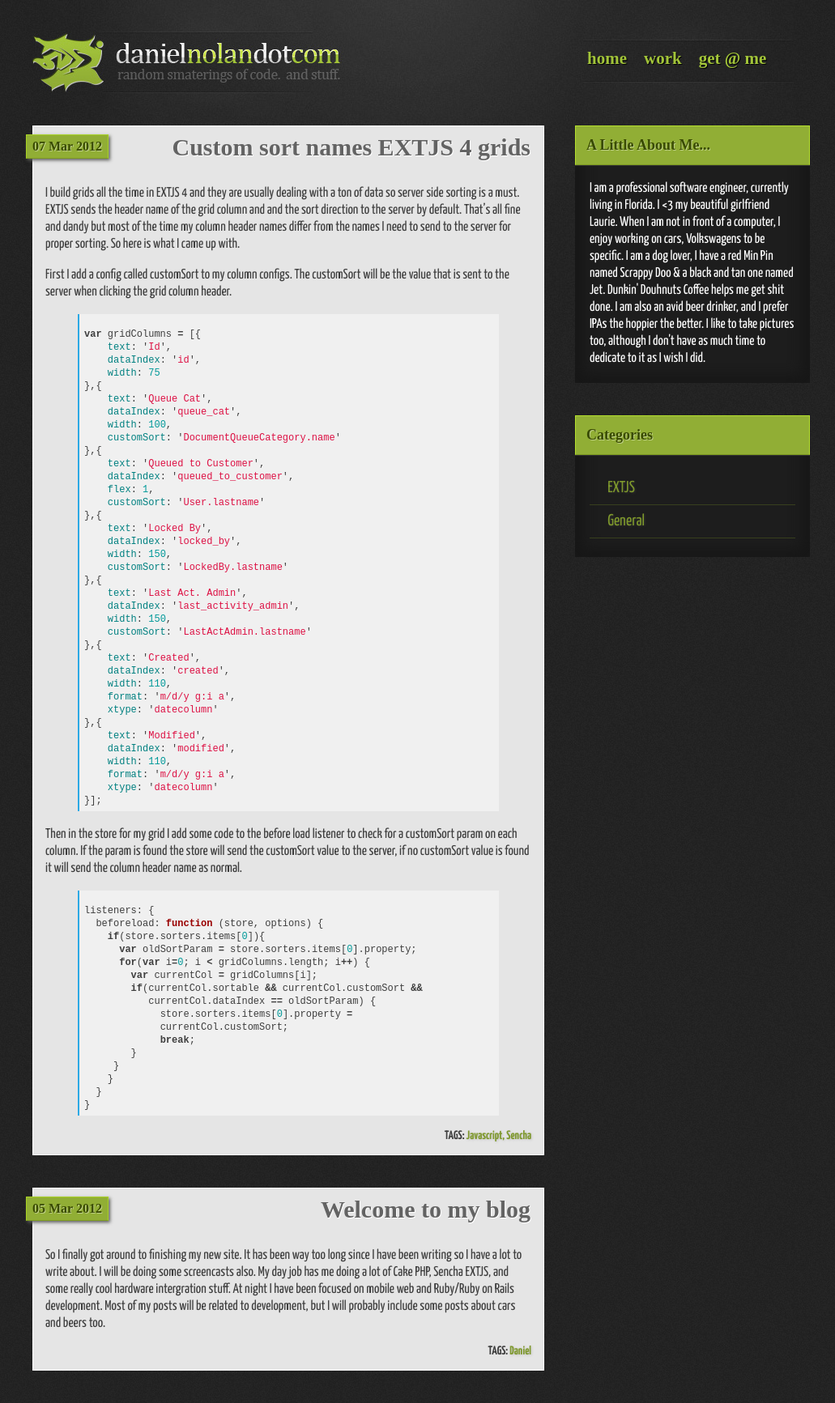
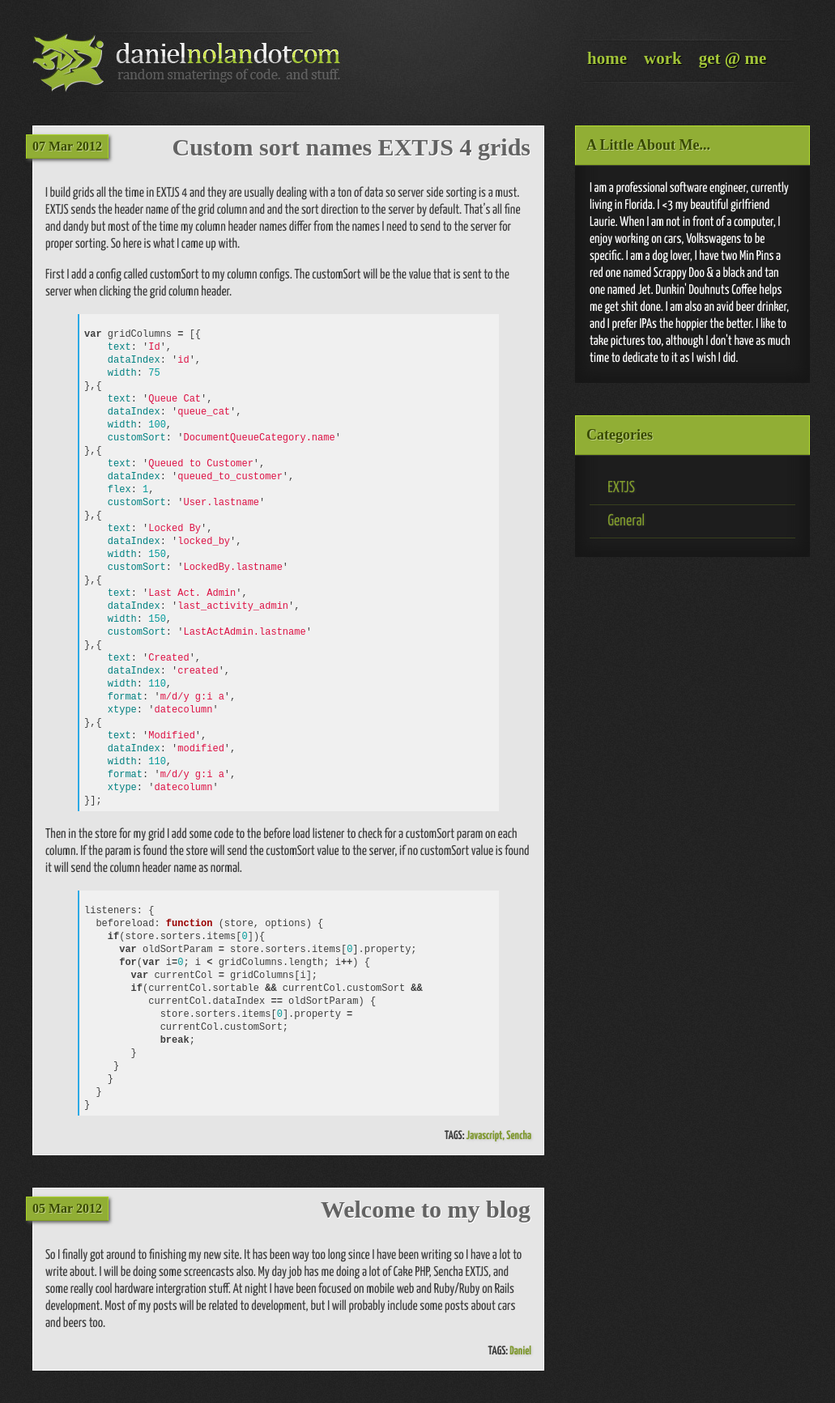
Before and after one commit to danielnolan/danielnolan.github.com, a Jekyll site: the page built from index.html, in a window 1280 px wide. Shown: the whole page at 81% size, without its empty margins (120-1151 px from the left). Built offline with Jekyll 4.4.1, drawn with Linux system fonts in a browser that asks for light colours; some web fonts are replaced.

Commit message:
adding new info to about me

```diff
--- a/_layouts/default.html
+++ b/_layouts/default.html
@@ -12,14 +12,14 @@
   	<link rel="stylesheet" href="/css/style.css">
   	<link rel="stylesheet" href="/css/pygments.css">
   	<!--sans body font-->
-  	<link href='http://fonts.googleapis.com/css?family=Yanone+Kaffeesatz:400,700' rel='stylesheet' type='text/css'>
+  	<link href='//fonts.googleapis.com/css?family=Yanone+Kaffeesatz:400,700' rel='stylesheet' type='text/css'>
   	<!-- headings -->
-  	<link href='http://fonts.googleapis.com/css?family=Alike' rel='stylesheet' type='text/css'>
+  	<link href='//fonts.googleapis.com/css?family=Alike' rel='stylesheet' type='text/css'>
 
   	<link rel="shortcut icon" href="/favicon.ico" />
   	<link rel="apple-touch-icon" href="/apple-touch-icon.png" />
 
-  	<script src='http://code.jquery.com/jquery-latest.js'></script>
+  	<script src='//code.jquery.com/jquery-latest.js'></script>
 	<script type="text/javascript">
 		$(function(){
 		   var path = location.pathname.substring(1);
@@ -60,7 +60,8 @@
 								I am a professional software engineer, currently living in Florida.
 								I <3 my beautiful girlfriend Laurie.
 								When I am not in front of a computer, I enjoy working on cars, Volkswagens
-								to be specific. I am a dog lover, I have a red Min Pin named Scrappy Doo & a black and tan one named Jet.
+								to be specific. I am a dog lover, I have two Min Pins a red one
+								named Scrappy Doo & a black and tan one named Jet.
 								Dunkin' Douhnuts Coffee helps me get shit done. I am also an avid beer drinker,
 								and I prefer IPAs the hoppier the better. I like to take pictures too, although
 								I don't have as much time to dedicate to it as I wish I did.
```
